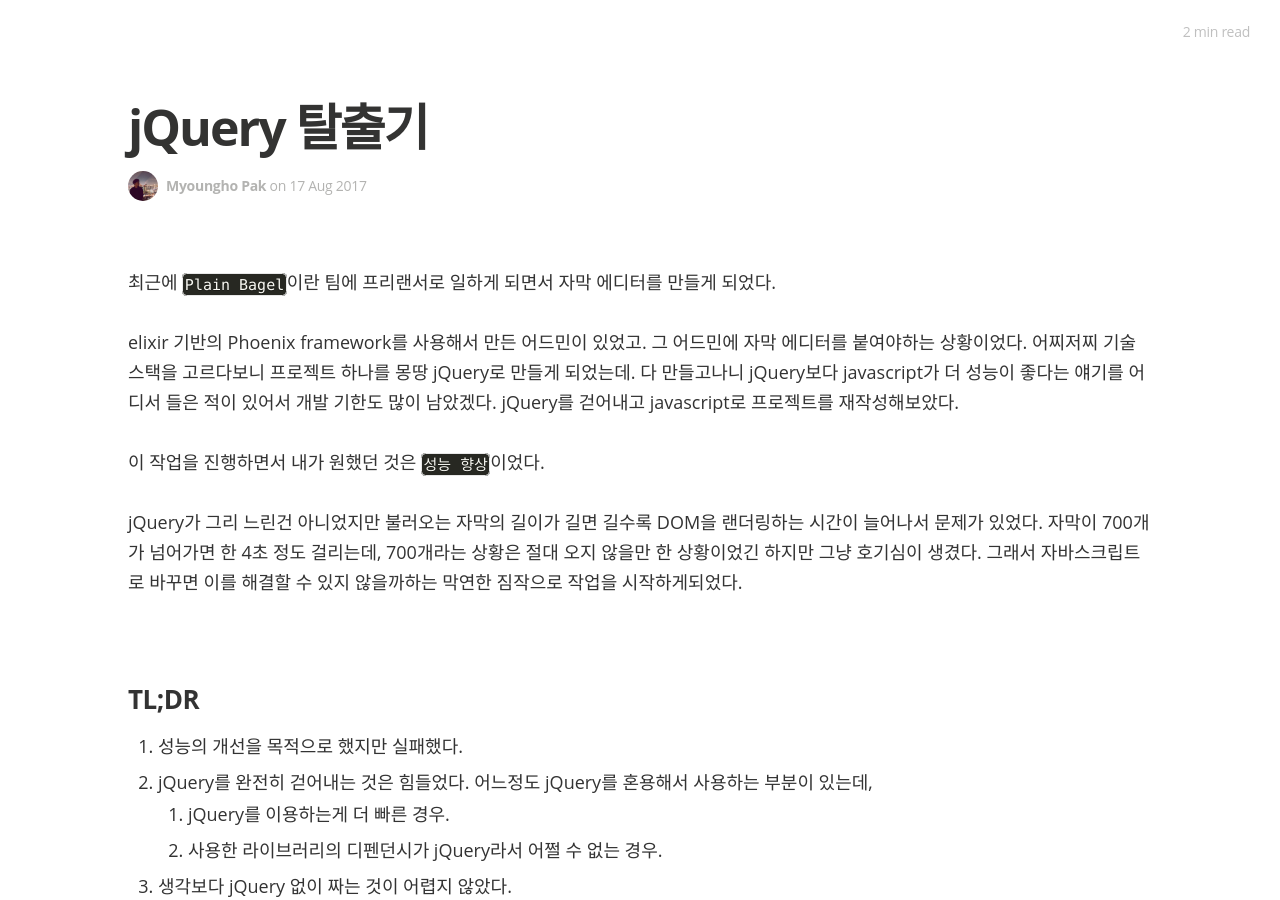
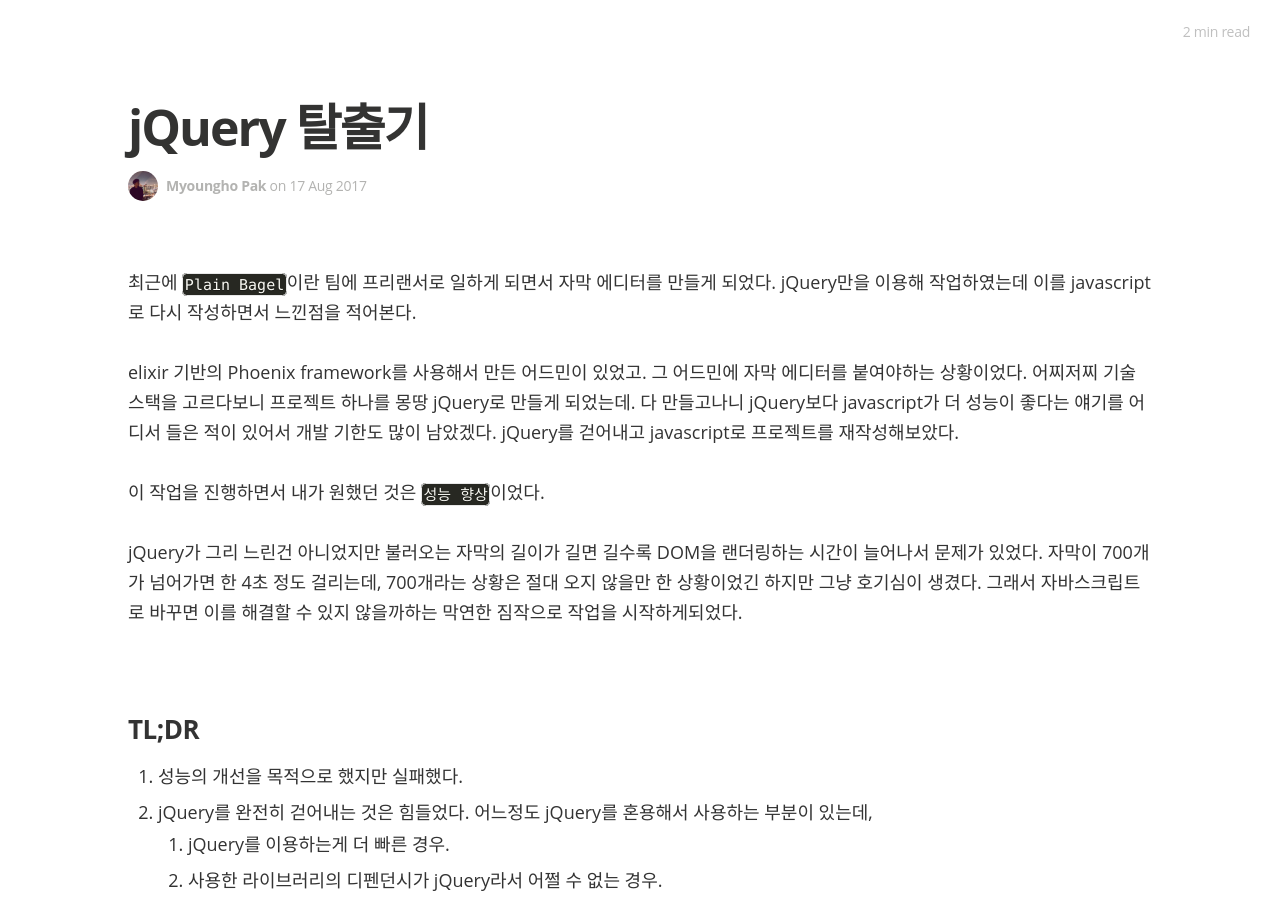
Before and after one commit to qkraudghgh/qkraudghgh.github.io, a Jekyll site: the page built from _posts/2017-08-17-jquery-to-javascript.md, in a window 1280 px wide and 900 px high. Built offline with Jekyll 4.4.1, drawn with Linux system fonts in a browser that asks for light colours; nearby versions of some CDN libraries; some web fonts are replaced; comment, search, counter and statistics services are not loaded.

Commit message:
jquery 탈출기 preview text 좀 더 작성

```diff
--- a/_posts/2017-08-17-jquery-to-javascript.md
+++ b/_posts/2017-08-17-jquery-to-javascript.md
@@ -7,7 +7,8 @@ tags: javascript
 author: Myoungho Pak
 ---
 
-최근에 `Plain Bagel`이란 팀에 프리랜서로 일하게 되면서 자막 에디터를 만들게 되었다.
+최근에 `Plain Bagel`이란 팀에 프리랜서로 일하게 되면서 자막 에디터를 만들게 되었다. jQuery만을 이용해 작업하였는데 이를 javascript로
+다시 작성하면서 느낀점을 적어본다.
 
 elixir 기반의 Phoenix framework를 사용해서 만든 어드민이 있었고. 그 어드민에 자막 에디터를 붙여야하는 상황이었다.
 어찌저찌 기술 스택을 고르다보니 프로젝트 하나를 몽땅 jQuery로 만들게 되었는데.
```
